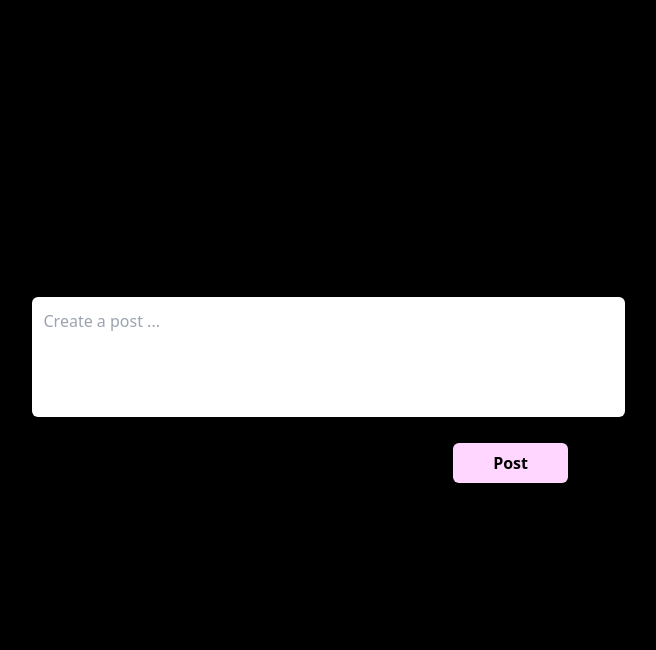
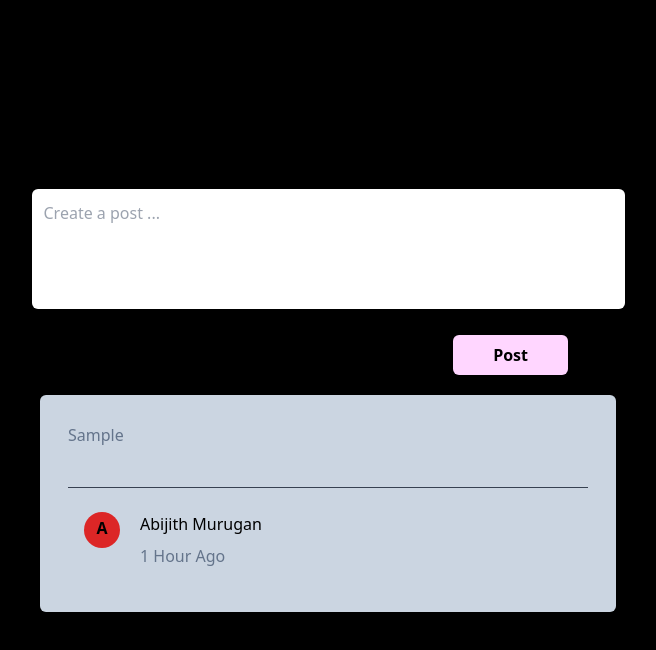
Before and after one commit to Abijith26/Mention-Project, a React (Vite) app in the folder UI/: page / in a window 1280 px wide. Both pictures are taken after typing "Sample" into the empty fields and a click on the button "Post". Shown: the top 650 px of the page, without its empty margins (312-968 px from the left). Built offline with nearby package versions, Linux system fonts and the light colour scheme.

Commit message:
Changes to post component

```diff
--- a/UI/src/components/DisplayPost.jsx
+++ b/UI/src/components/DisplayPost.jsx
@@ -1,13 +1,34 @@
+import { useState, useEffect } from "react";
+
 const PostingUser = { name: "Abijith Murugan" };
 
-export default function DisplayPost({ postMessage, taggedUser }) {
+export default function DisplayPost({ postMessage, taggedUsers }) {
+  // To split the message and store
+  const [messageArray, setMessageArray] = useState([]);
+
+  useEffect(() => {
+    if (taggedUsers && postMessage.includes(taggedUsers)) {
+      const taggedUserIndex = postMessage.indexOf(taggedUsers);
+      const taggedUserLength = taggedUsers.length;
+      const messagePreviousToTaggedUser = postMessage.slice(0, taggedUserIndex);
+      const messageNextToTaggedUser = postMessage.slice(
+        taggedUserIndex + taggedUserLength
+      );
+      setMessageArray([messagePreviousToTaggedUser, messageNextToTaggedUser]);
+    } else {
+      setMessageArray([postMessage]);
+    }
+  }, [postMessage, taggedUsers]);
+
+  console.log(messageArray);
   return (
     <div className="text-slate-500  p-7 bg-slate-300  rounded-md">
       <p>
-        {postMessage}{" "}
-        {taggedUser && (
-          <span className="text-fuchsia-500 font-bold">{taggedUser}</span>
+        <span>{messageArray[0]}</span>
+        {taggedUsers && (
+          <span className="text-fuchsia-500 font-bold">{taggedUsers}</span>
         )}
+        <span>{messageArray[1]}</span>
       </p>
 
       <hr className="border-gray-700 mt-10"></hr>
--- a/UI/src/components/MentionSelect.jsx
+++ b/UI/src/components/MentionSelect.jsx
@@ -4,7 +4,7 @@ import { useState } from "react";
 const users = ["Tommy", "Steve", "Danny", "Alex", "Jones", "Charlie", "Alexis"];
 
 export default function MentionSelect({
-  setTaggedUser,
+  setTaggedUsers,
   setIsAtSymbol,
   cursorPosition,
   setMessage,
@@ -26,10 +26,41 @@ export default function MentionSelect({
   };
 
   function HandleTag(e) {
-    setMessage((current) => current.split("@")[0]);
-    setTaggedUser(e.target.value);
+    setMessage((current) => current.split("@")[0].concat(e.target.value));
+    setTaggedUsers(e.target.value);
     setIsAtSymbol(false);
   }
+
+  // Going to change
+  function HandleTag(e) {
+    setMessage((current) => current.split("@")[0].concat(e.target.value));
+    setTaggedUsers((current) => [e]);
+    setIsAtSymbol(false);
+  }
+
+  // Code
+  // function HandleTag(e) {
+  //   const taggedUser = e.target.value;
+  //   setTaggedUsers(taggedUser);
+  //   setIsAtSymbol(false);
+
+  //   // Update the message state by concatenating the tagged user value
+  //   setMessage((current) => {
+  //     // Find the position of the '@' symbol
+  //     const atSymbolIndex = current.lastIndexOf("@");
+  //     if (atSymbolIndex !== -1) {
+  //       // Concatenate the message before the '@' symbol with the tagged user and the message after the '@' symbol
+  //       return (
+  //         current.slice(0, atSymbolIndex + 1) +
+  //         taggedUser +
+  //         current.slice(atSymbolIndex + 1)
+  //       );
+  //     }
+  //     return current + taggedUser;
+  //   });
+
+  //   setIsAtSymbol(false);
+  // }
 
   return (
     <div
--- a/UI/src/components/PostInput.jsx
+++ b/UI/src/components/PostInput.jsx
@@ -6,16 +6,18 @@ export default function PostInput() {
   const [message, setMessage] = useState("");
   const [postMessage, setPostMessage] = useState(null);
   const [isAtSymbol, setIsAtSymbol] = useState(false);
-  const [taggedUser, setTaggedUser] = useState(null);
+  const [taggedUsers, setTaggedUsers] = useState([]);
   const [postTaggedUser, setPostTaggedUser] = useState(null);
   const [cursorPosition, setCursorPosition] = useState({ left: 0 });
 
   function handleKeyUp(e) {
-    if (!taggedUser)
+    if (!taggedUsers)
       setCursorPosition({
         left: `${e.target.selectionEnd}`,
       });
   }
+
+  console.log(message);
 
   useEffect(() => {
     // Checking for the '@' input
@@ -29,8 +31,8 @@ export default function PostInput() {
   // To Handle Post Event
   function PostSubmit() {
     setPostMessage(message);
-    setPostTaggedUser(taggedUser);
-    setTaggedUser(null);
+    setPostTaggedUser(taggedUsers);
+    setTaggedUsers(null);
     setMessage("");
   }
 
@@ -40,7 +42,7 @@ export default function PostInput() {
         <textarea
           rows={4}
           cols={60}
-          placeholder={taggedUser ? "" : "Create a post ..."}
+          placeholder={taggedUsers ? "" : "Create a post ..."}
           className="resize-none rounded-md text-gray-600 outline-none p-3 "
           value={message}
           onChange={(e) => setMessage(e.target.value)}
@@ -48,21 +50,21 @@ export default function PostInput() {
         ></textarea>
         {isAtSymbol && (
           <MentionSelect
-            taggedUser={taggedUser}
-            setTaggedUser={setTaggedUser}
+            taggedUsers={taggedUsers}
+            setTaggedUsers={setTaggedUsers}
             setIsAtSymbol={setIsAtSymbol}
             cursorPosition={cursorPosition}
             setMessage={setMessage}
           />
         )}
-        {taggedUser && (
+        {/* {taggedUsers && (
           <span
             className="text-fuchsia-500 font-semibold absolute top-3"
             style={{ left: `${cursorPosition.left}em` }}
           >
-            {taggedUser}
+            {taggedUsers}
           </span>
-        )}
+        )} */}
       </div>
 
       <div className="relative left-60 mb-10 ">
@@ -75,8 +77,8 @@ export default function PostInput() {
       </div>
 
       <div className="w-full max-w-xl">
-        {postMessage && postTaggedUser && (
-          <DisplayPost postMessage={postMessage} taggedUser={postTaggedUser} />
+        {postMessage && (
+          <DisplayPost postMessage={postMessage} taggedUsers={postTaggedUser} />
         )}
       </div>
     </div>
```
